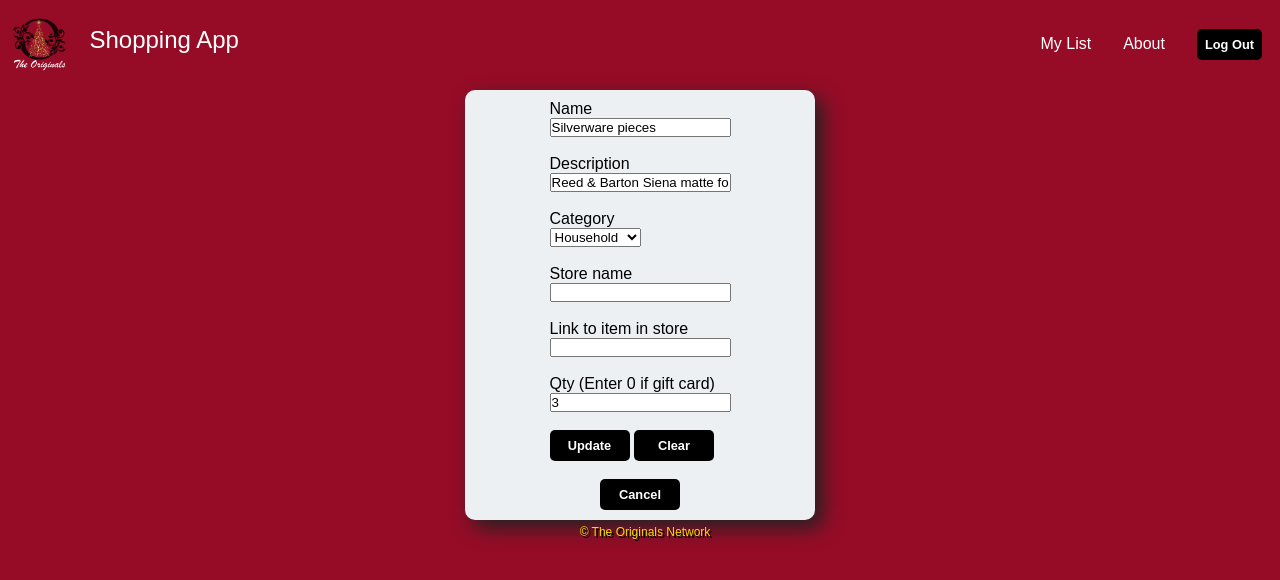
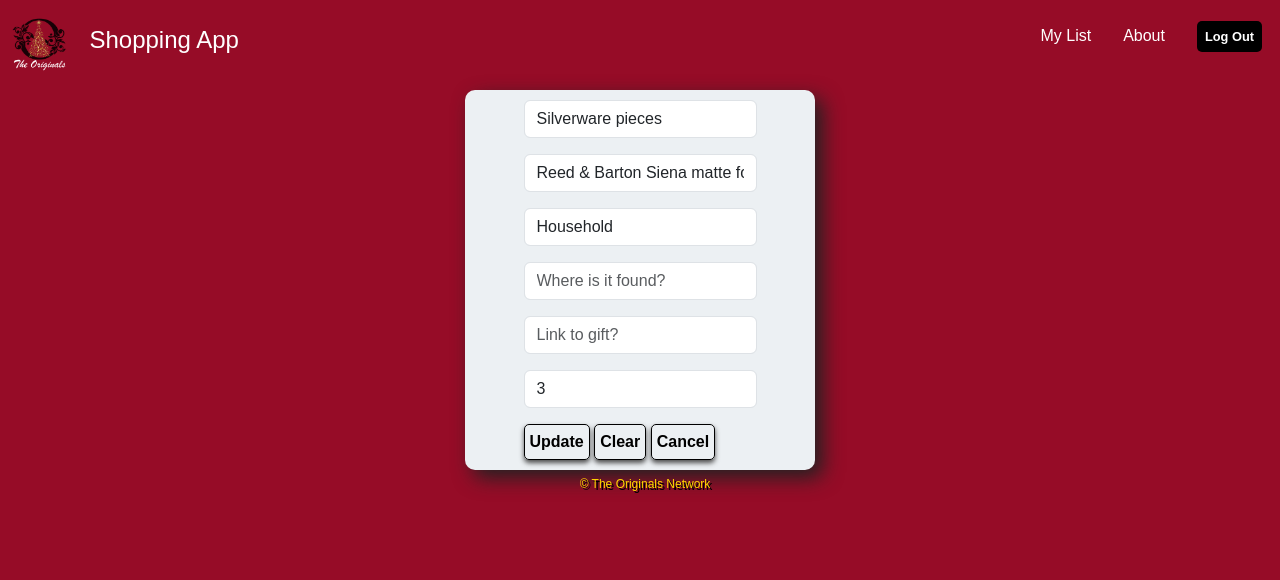
Before and after one commit to JimOwen50/Shopper, a Django app: page /update-my-gift/3 in a window 1280 px wide. Shown: the top 580 px of the page. Run offline with Django 4.2, Linux system fonts and the light colour scheme; a user stored in the database is signed in; data comes from the database, SQL or seed files in the repository; both versions use the stored data as it was after the commit; some libraries are stand-ins or nearby versions.

Commit message:
Committing V1.1

```diff
--- a/bfproj/settings.py
+++ b/bfproj/settings.py
@@ -38,6 +38,7 @@ INSTALLED_APPS = [
     'django.contrib.messages',
     'django.contrib.staticfiles',
     'giftlist',
+    'widget_tweaks',
 ]
 
 MIDDLEWARE = [
--- a/giftlist/forms.py
+++ b/giftlist/forms.py
@@ -1,6 +1,7 @@
 from django.contrib.auth.forms import UserCreationForm
 from django.contrib.auth.models import User
 from django import forms
+from django.forms import ModelForm
 from django.contrib.auth.forms import AuthenticationForm
 from django.forms.widgets import PasswordInput, TextInput
 from .models import Gift, Member, Profile
--- a/giftlist/static/css/styles.css
+++ b/giftlist/static/css/styles.css
@@ -269,7 +269,7 @@
      width: 175px;
      background-color: #722828;
      background: rgba(187, 86, 86, 0.6);
-     backdrop-filter: blur(15px);
+     backdrop-filter: blur(50px);
      border-radius: 10px;
      overflow: hidden;
      transition: height 0.2s cubic-bezier(0.175, 0.885, 0.32, 1.275);
@@ -332,6 +332,7 @@
 
    .container p {
      justify-content: left;
+     font-size: 1rem;
    }
 
 
@@ -455,7 +456,7 @@
 
 
  .gift-table{
-     overflow: auto;
+     overflow-y: auto;
      border: 1px solid black;
      border-collapse: collapse;
      width: 100%;
@@ -466,7 +467,7 @@
      background:#333; */
  }
  .gift-list-table{
-     overflow: auto;
+     overflow-y: auto;
      border: 1px solid black;
      border-collapse: collapse;
      width: 100%;
--- a/giftlist/templates/giftlist/base.html
+++ b/giftlist/templates/giftlist/base.html
@@ -1,15 +1,17 @@
 {% load static %}
+{% load widget_tweaks %}
 
 <!DOCTYPE html>
 <html lang="en">
 <head>
     <meta charset="UTF-8">
     <meta name="viewport" content="width=device-width, initial-scale=1.0">
-    <title>Base</title>
+    <title>The Originals</title>
     <link rel="stylesheet"
         href="https://cdnjs.cloudflare.com/ajax/libs/font-awesome/6.4.2/css/all.min.css"
         integrity="sha512-z3gLpd7yknf1YoNbCzqRKc4qyor8gaKU1qmn+CShxbuBusANI9QpRohGBreCFkKxLhei6S9CQXFEbbKuqLg0DA=="
         crossorigin="anonymous" referrerpolicy="no-referrer" />
+    <link href="https://cdn.jsdelivr.net/npm/bootstrap@5.3.2/dist/css/bootstrap.min.css" rel="stylesheet" integrity="sha384-T3c6CoIi6uLrA9TneNEoa7RxnatzjcDSCmG1MXxSR1GAsXEV/Dwwykc2MPK8M2HN" crossorigin="anonymous">
     <link rel="stylesheet" href="{% static 'css/styles.css' %}">
 
 </head>
--- a/giftlist/templates/giftlist/update-my-gift.html
+++ b/giftlist/templates/giftlist/update-my-gift.html
@@ -2,6 +2,7 @@
 
 {% block content%}
 {% load static %}
+{% load widget_tweaks %}
 
 <div class="container">
 
@@ -12,19 +13,19 @@
     <form method="post" autocomplete="off">
       {% csrf_token %}
 
-      <p>Name</p><p>{{form.name}}</p><br>
-      <p>Description</p><p>{{form.description}}</p><br>
-      <p>Category</p><p>{{form.category}}</p><br>
-      <p>Store name</p><p>{{form.retailer}}</p><br>
-      <p>Link to item in store</p><p>{{form.retailer_link}}</p><br>
-      <p>Qty (Enter 0 if gift card)</p><p>{{form.qty_asked_for}}</p>
-      <br>
+      <!-- <p>Gift Name</p><p>{{form.name}}</p><br> -->
+      <p>{% render_field form.name placeholder="Gift name" class+="form-control" %}</p>
+      <p>{% render_field form.description placeholder="Color, size, etc." class+="form-control" %}</p>
+      <p>{% render_field form.category placeholder="Gift category" class+="form-control" %}</p>
+      <p>{% render_field form.retailer placeholder="Where is it found?" class+="form-control" %}</p>
+      <p>{% render_field form.retailer_link placeholder="Link to gift?" class+="form-control" %}</p>
+      <p>{% render_field form.qty_asked_for placeholder="Quantity (enter 0 if gift card)" class+="form-control" %}</p>
 
-      <button type="submit" class="action_btn">Update</button>
-      <button type="reset" class="action_btn">Clear</button>
+      <button type="submit" class="btn">Update</button>
+      <button type="reset" class="btn">Clear</button>
+      <a href="/view-my-list" class="btn">Cancel</a>
     </form>
-    <br>
-    <div> <a href="/view-my-list"><button class="action_btn">Cancel</button></a></div>
+
 
 
 
--- a/giftlist/templates/giftlist/userlogin.html
+++ b/giftlist/templates/giftlist/userlogin.html
@@ -2,6 +2,7 @@
 
 {% block content%}
 {% load static %}
+{% load widget_tweaks %}
 
 {% if form.errors %}
 <p>Your username and password didn't match. Please try again.</p>
@@ -13,7 +14,10 @@
 
         <form method="post" action="/userlogin/" class="container" >
             {% csrf_token %}
-            {{ form.as_div }}
+            <p>{% render_field form.username placeholder="Username" class+="form-control" %}</p>
+            <p>{% render_field form.password placeholder="Password" class+="form-control" %}</p>
+
+            <!-- {{ form.as_div }} -->
             <br>
             <button class="simple_btn" name="submit">Log In</button>
         </form>
```
Also changed, not shown: giftlist/templates/giftlist/add-gift.html (+11 -12 lines), db.sqlite3.
